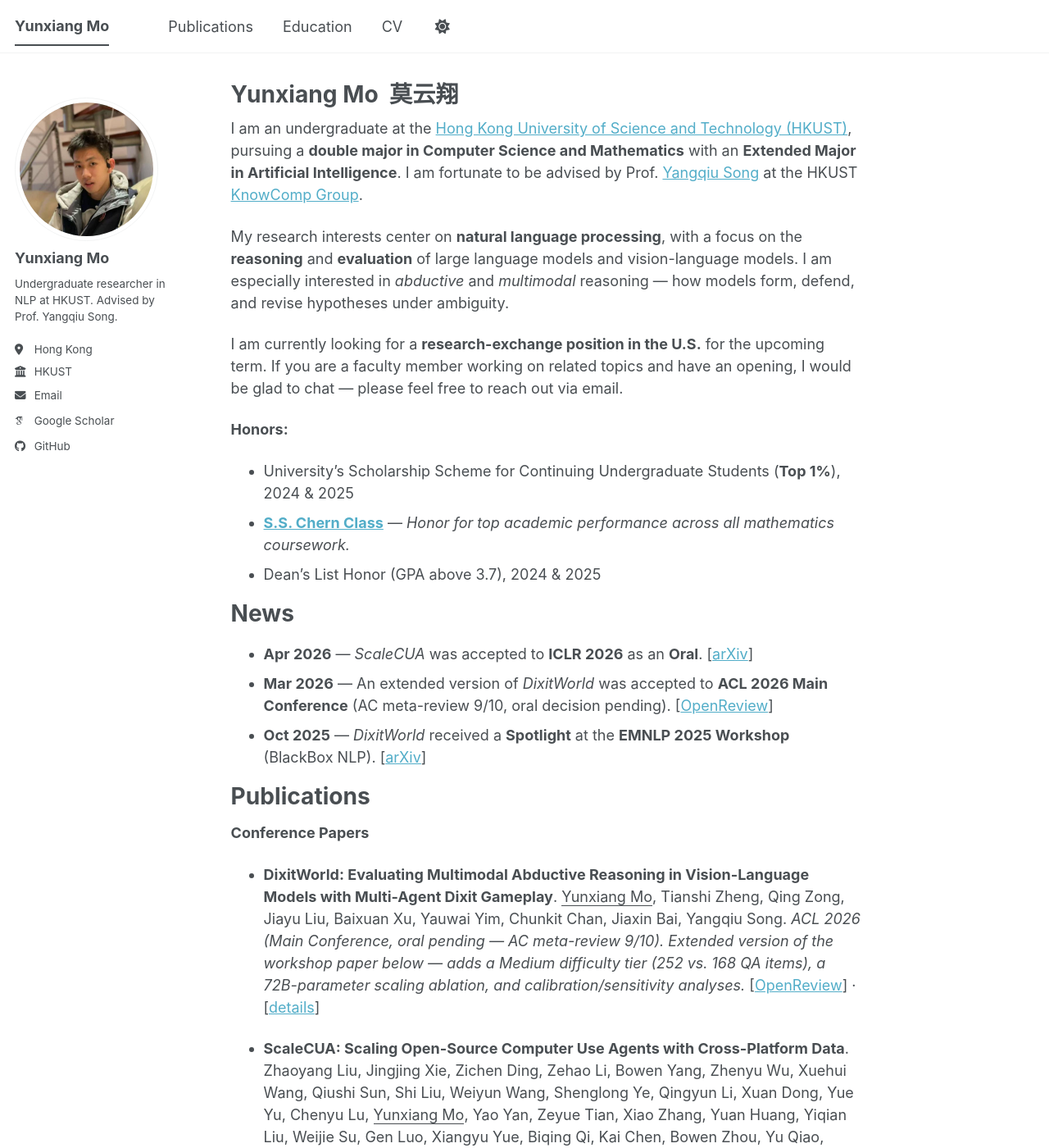
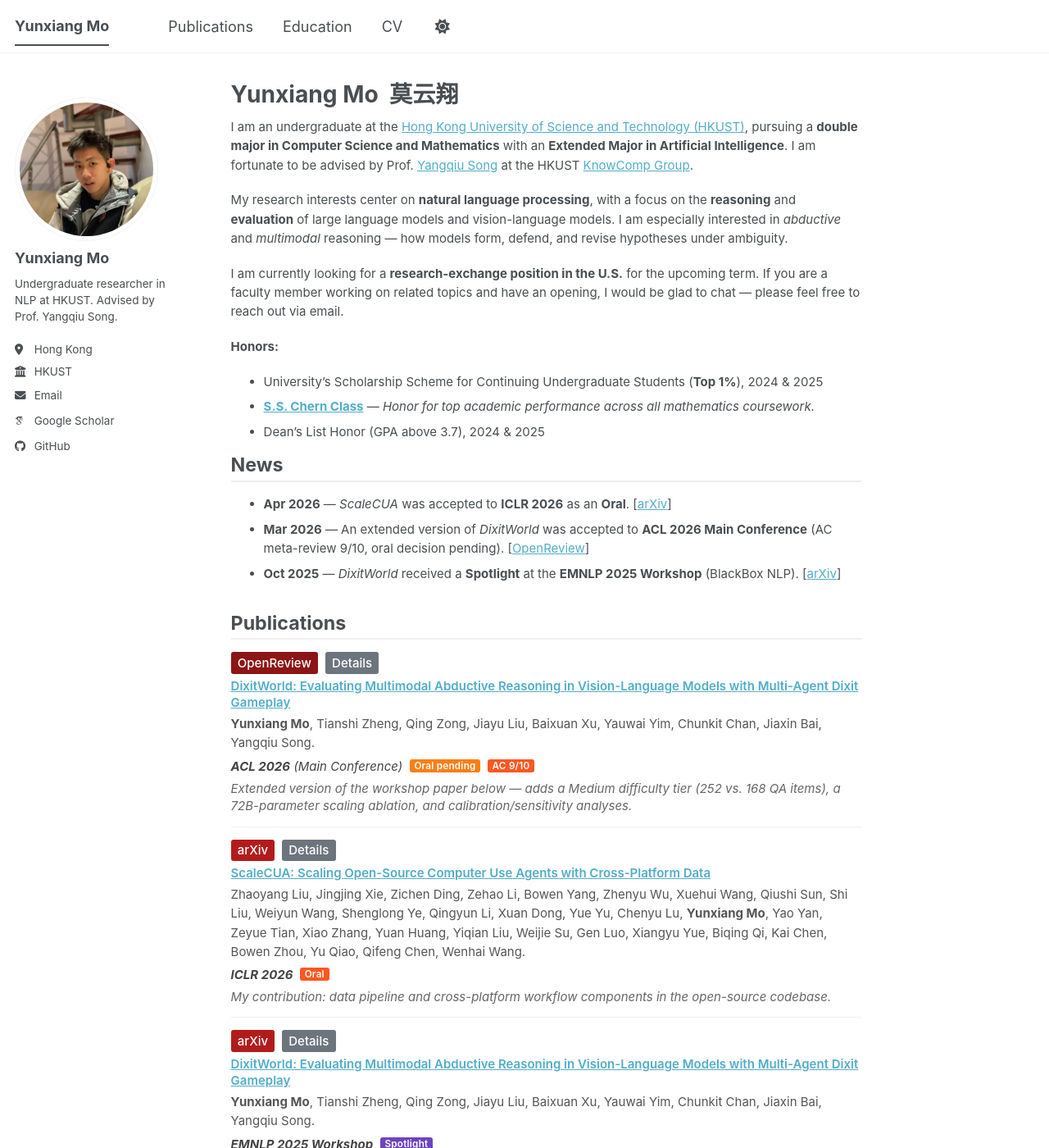
Before and after one commit to moyunxiang/moyunxiang.github.io, a Jekyll site: the page built from _pages/about.md, in a window 1280 px wide and 1400 px high. Shown: the whole window at 82% size. Built offline with Jekyll 4.4.1, drawn with Linux system fonts in a browser that asks for light colours; some web fonts are replaced; a script bundle is joined from its source files by our own code; library files that are not in the unit come from our copies; some of the changed text lies outside the part shown.

Commit message:
Publications: paper-box card layout with venue badges; reduce content font size

```diff
--- a/_includes/head/custom.html
+++ b/_includes/head/custom.html
@@ -14,4 +14,106 @@
 <link rel="icon" href="/images/favicon.ico"/>
 <meta name="theme-color" content="#ffffff"/>
 
+<!-- Custom typography + publication-card styles -->
+<style>
+  /* Compact base font for the main article column */
+  .page__content {
+    font-size: 15px;
+    line-height: 1.55;
+  }
+  .page__content h1 {
+    font-size: 1.55em;
+    margin-top: 1.5em;
+    margin-bottom: 0.4em;
+    border-bottom: 2px solid #eee;
+    padding-bottom: 0.2em;
+  }
+  .page__content h1:first-of-type {
+    margin-top: 0.4em;
+  }
+
+  /* Paper-box layout — card per publication */
+  .paper-box {
+    display: flex;
+    gap: 1.2em;
+    margin: 1em 0;
+    padding-bottom: 0.9em;
+    border-bottom: 1px solid #eee;
+    align-items: flex-start;
+  }
+  .paper-box-image {
+    flex: 0 0 180px;
+    max-width: 180px;
+  }
+  .paper-box-image img {
+    width: 100%;
+    border: 1px solid #ddd;
+    border-radius: 4px;
+  }
+  .paper-box-text {
+    flex: 1;
+    min-width: 0;
+  }
+  .paper-title {
+    font-weight: 600;
+    margin: 0 0 0.25em 0 !important;
+    font-size: 1.02em;
+    line-height: 1.35;
+  }
+  .paper-authors {
+    margin: 0 0 0.35em 0 !important;
+    color: #555;
+    font-size: 0.93em;
+  }
+  .paper-meta {
+    margin: 0 0 0.25em 0 !important;
+    font-style: italic;
+    color: #444;
+    font-size: 0.93em;
+  }
+  .paper-meta-highlight {
+    background: #ff5722;
+    color: #fff;
+    padding: 0.08em 0.5em;
+    border-radius: 3px;
+    font-weight: 600;
+    font-style: normal;
+    font-size: 0.78em;
+    margin-left: 0.35em;
+    vertical-align: 2px;
+    letter-spacing: 0.02em;
+  }
+  .paper-meta-highlight.spotlight { background: #6f42c1; }
+  .paper-meta-highlight.oral-pending { background: #fd7e14; }
+  .paper-extra {
+    margin: 0.3em 0 0 0 !important;
+    color: #666;
+    font-size: 0.86em;
+    font-style: italic;
+    line-height: 1.45;
+  }
+  .paper-links {
+    margin: 0 0 0.35em 0 !important;
+    font-size: 0.82em;
+  }
+  .paper-links a {
+    display: inline-block;
+    padding: 0.1em 0.55em;
+    margin-right: 0.3em;
+    border-radius: 3px;
+    text-decoration: none !important;
+    color: #fff !important;
+    font-weight: 500;
+  }
+  .paper-link-arxiv      { background: #b31b1b; }
+  .paper-link-openreview { background: #8c1515; }
+  .paper-link-details    { background: #6c757d; }
+  .paper-link-github     { background: #333; }
+
+  @media (max-width: 600px) {
+    .paper-box { flex-direction: column; }
+    .paper-box-image { flex: none; max-width: 100%; }
+  }
+</style>
+
 <!-- end custom head snippets -->
--- a/_pages/about.md
+++ b/_pages/about.md
@@ -28,26 +28,44 @@
 Publications
 ======
 
-**Conference Papers**
+<div class="paper-box">
+  <div class="paper-box-text">
+    <p class="paper-links">
+      <a class="paper-link-openreview" href="https://openreview.net/forum?id=ikU0NDfKvO" target="_blank" rel="noopener">OpenReview</a>
+      <a class="paper-link-details" href="/publication/2026-acl-dixitworld">Details</a>
+    </p>
+    <p class="paper-title"><a href="https://openreview.net/forum?id=ikU0NDfKvO">DixitWorld: Evaluating Multimodal Abductive Reasoning in Vision-Language Models with Multi-Agent Dixit Gameplay</a></p>
+    <p class="paper-authors"><strong>Yunxiang Mo</strong>, Tianshi Zheng, Qing Zong, Jiayu Liu, Baixuan Xu, Yauwai Yim, Chunkit Chan, Jiaxin Bai, Yangqiu Song.</p>
+    <p class="paper-meta"><strong>ACL 2026</strong> (Main Conference) <span class="paper-meta-highlight oral-pending">Oral pending</span> <span class="paper-meta-highlight">AC 9/10</span></p>
+    <p class="paper-extra">Extended version of the workshop paper below — adds a Medium difficulty tier (252 vs. 168 QA items), a 72B-parameter scaling ablation, and calibration/sensitivity analyses.</p>
+  </div>
+</div>
 
-- **DixitWorld: Evaluating Multimodal Abductive Reasoning in Vision-Language Models with Multi-Agent Dixit Gameplay**.
-  <u>Yunxiang Mo</u>, Tianshi Zheng, Qing Zong, Jiayu Liu, Baixuan Xu, Yauwai Yim, Chunkit Chan, Jiaxin Bai, Yangqiu Song.
-  *ACL 2026 (Main Conference, oral pending — AC meta-review 9/10).*
-  *Extended version of the workshop paper below — adds a Medium difficulty tier (252 vs. 168 QA items), a 72B-parameter scaling ablation, and calibration/sensitivity analyses.*
-  \[[OpenReview](https://openreview.net/forum?id=ikU0NDfKvO)\] · \[[details](/publication/2026-acl-dixitworld)\]
+<div class="paper-box">
+  <div class="paper-box-text">
+    <p class="paper-links">
+      <a class="paper-link-arxiv" href="https://arxiv.org/abs/2509.15221" target="_blank" rel="noopener">arXiv</a>
+      <a class="paper-link-details" href="/publication/2026-iclr-scalecua">Details</a>
+    </p>
+    <p class="paper-title"><a href="https://arxiv.org/abs/2509.15221">ScaleCUA: Scaling Open-Source Computer Use Agents with Cross-Platform Data</a></p>
+    <p class="paper-authors">Zhaoyang Liu, Jingjing Xie, Zichen Ding, Zehao Li, Bowen Yang, Zhenyu Wu, Xuehui Wang, Qiushi Sun, Shi Liu, Weiyun Wang, Shenglong Ye, Qingyun Li, Xuan Dong, Yue Yu, Chenyu Lu, <strong>Yunxiang Mo</strong>, Yao Yan, Zeyue Tian, Xiao Zhang, Yuan Huang, Yiqian Liu, Weijie Su, Gen Luo, Xiangyu Yue, Biqing Qi, Kai Chen, Bowen Zhou, Yu Qiao, Qifeng Chen, Wenhai Wang.</p>
+    <p class="paper-meta"><strong>ICLR 2026</strong> <span class="paper-meta-highlight">Oral</span></p>
+    <p class="paper-extra">My contribution: data pipeline and cross-platform workflow components in the open-source codebase.</p>
+  </div>
+</div>
 
-- **ScaleCUA: Scaling Open-Source Computer Use Agents with Cross-Platform Data**.
-  Zhaoyang Liu, Jingjing Xie, Zichen Ding, Zehao Li, Bowen Yang, Zhenyu Wu, Xuehui Wang, Qiushi Sun, Shi Liu, Weiyun Wang, Shenglong Ye, Qingyun Li, Xuan Dong, Yue Yu, Chenyu Lu, <u>Yunxiang Mo</u>, Yao Yan, Zeyue Tian, Xiao Zhang, Yuan Huang, Yiqian Liu, Weijie Su, Gen Luo, Xiangyu Yue, Biqing Qi, Kai Chen, Bowen Zhou, Yu Qiao, Qifeng Chen, Wenhai Wang.
-  *ICLR 2026 (Oral).*
-  *My contribution: data pipeline and cross-platform workflow components in the open-source codebase.*
-  \[[arXiv](https://arxiv.org/abs/2509.15221)\] · \[[details](/publication/2026-iclr-scalecua)\]
-
-**Workshop Papers**
-
-- **DixitWorld: Evaluating Multimodal Abductive Reasoning in Vision-Language Models with Multi-Agent Dixit Gameplay**.
-  <u>Yunxiang Mo</u>, Tianshi Zheng, Qing Zong, Jiayu Liu, Baixuan Xu, Yauwai Yim, Chunkit Chan, Jiaxin Bai, Yangqiu Song.
-  *EMNLP 2025 Workshop (Spotlight).*
-  \[[arXiv](https://arxiv.org/abs/2510.10117)\] · \[[details](/publication/2025-emnlp-dixitworld-workshop)\]
+<div class="paper-box">
+  <div class="paper-box-text">
+    <p class="paper-links">
+      <a class="paper-link-arxiv" href="https://arxiv.org/abs/2510.10117" target="_blank" rel="noopener">arXiv</a>
+      <a class="paper-link-details" href="/publication/2025-emnlp-dixitworld-workshop">Details</a>
+    </p>
+    <p class="paper-title"><a href="https://arxiv.org/abs/2510.10117">DixitWorld: Evaluating Multimodal Abductive Reasoning in Vision-Language Models with Multi-Agent Dixit Gameplay</a></p>
+    <p class="paper-authors"><strong>Yunxiang Mo</strong>, Tianshi Zheng, Qing Zong, Jiayu Liu, Baixuan Xu, Yauwai Yim, Chunkit Chan, Jiaxin Bai, Yangqiu Song.</p>
+    <p class="paper-meta"><strong>EMNLP 2025 Workshop</strong> <span class="paper-meta-highlight spotlight">Spotlight</span></p>
+    <p class="paper-extra">Original workshop version; extended version accepted to ACL 2026 Main (above).</p>
+  </div>
+</div>
 
 Contact
 ======
```
